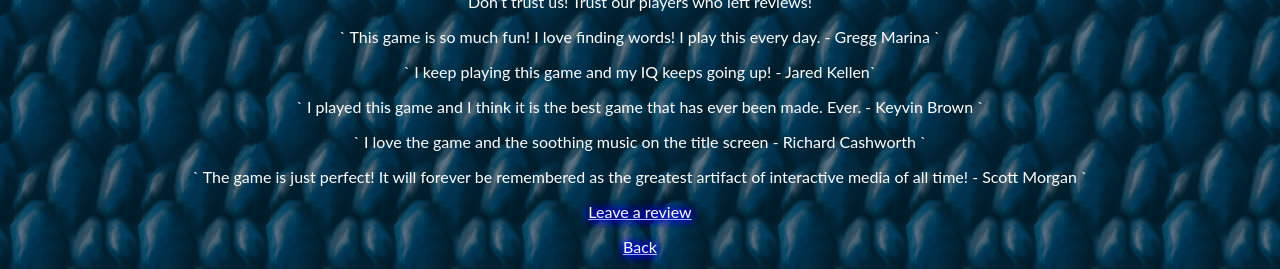
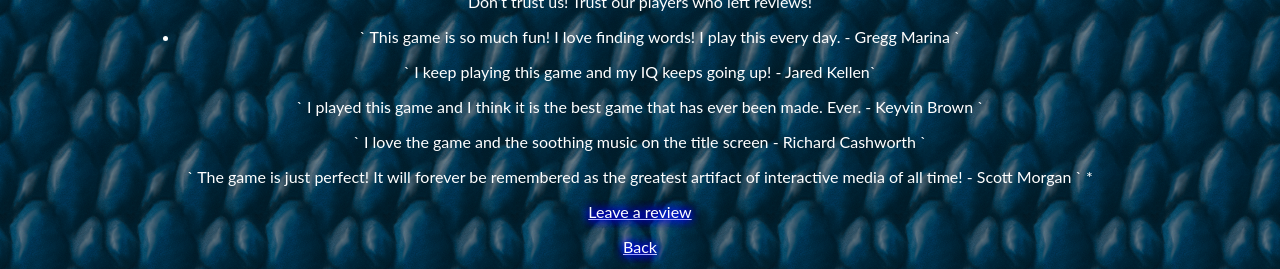
Before and after one commit to RayTheNoob/website, a Jekyll site: the page built from pages/real-word/real-word.md, in a window 1280 px wide, cut to the strip 1192-1461 px from the top of the page. Built offline with Jekyll 4.4.1, drawn with Linux system fonts in a browser that asks for light colours.

Commit message:
fix reviews

```diff
--- a/pages/real-word/real-word.md
+++ b/pages/real-word/real-word.md
@@ -24,7 +24,7 @@ Don't trust us! Trust our players who left reviews!
 
 
 
-` This game is so much fun! I love finding words! I play this every day. - Gregg Marina `
+* ` This game is so much fun! I love finding words! I play this every day. - Gregg Marina `
 
 ` I keep playing this game and my IQ keeps going up! - Jared Kellen`
 
@@ -32,7 +32,7 @@ Don't trust us! Trust our players who left reviews!
 
 ` I love the game and the soothing music on the title screen - Richard Cashworth `
 
-` The game is just perfect! It will forever be remembered as the greatest artifact of interactive media of all time! - Scott Morgan `
+` The game is just perfect! It will forever be remembered as the greatest artifact of interactive media of all time! - Scott Morgan ` *
 
 [Leave a review](https://raythenoob.github.io/website/real-word/post)
 
```
